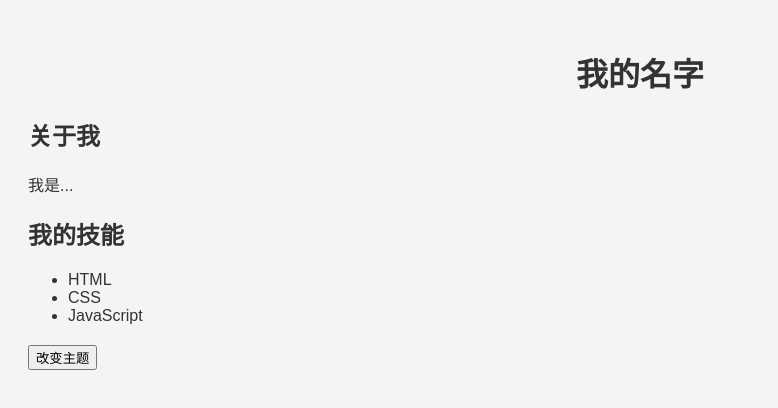
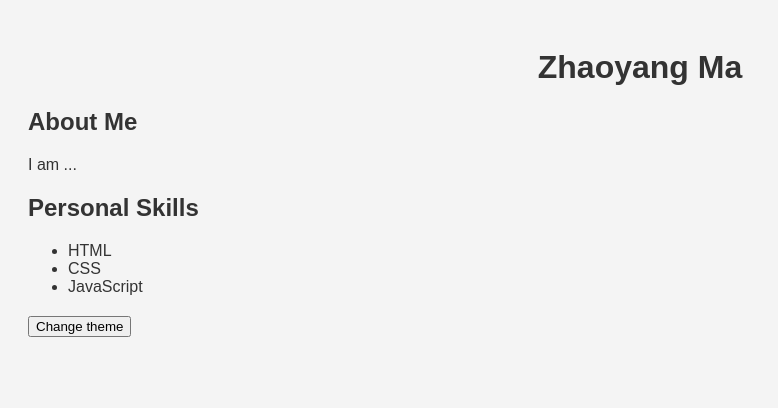
Before and after one commit to maxzhy/zhaoyang, a plain HTML site: page index.html in a window 1280 px wide. Shown: the whole page, without its empty margins (0-778 px from the left). Drawn offline with Linux system fonts and the light colour scheme.

Commit message:
Update index.html

```diff
--- a/index.html
+++ b/index.html
@@ -3,25 +3,25 @@
 <head>
     <meta charset="UTF-8">
     <meta name="viewport" content="width=device-width, initial-scale=1.0">
-    <title>我的个人页面</title>
+    <title>Personal Page Demo</title>
     <link rel="stylesheet" href="styles.css">
 </head>
 <body>
     <header>
-        <h1 id="name">我的名字</h1>
+        <h1 id="name">Zhaoyang Ma</h1>
     </header>
     <main>
         <section>
-            <h2>关于我</h2>
-            <p id="about">我是...</p>
+            <h2>About Me</h2>
+            <p id="about">I am ...</p>
         </section>
         <section>
-            <h2>我的技能</h2>
+            <h2>Personal Skills</h2>
             <ul id="skills">
                 <!-- 这里会动态添加技能 -->
             </ul>
         </section>
-        <button id="change-theme">改变主题</button>
+        <button id="change-theme">Change theme</button>
     </main>
     <script src="script.js"></script>
 </body>
```
